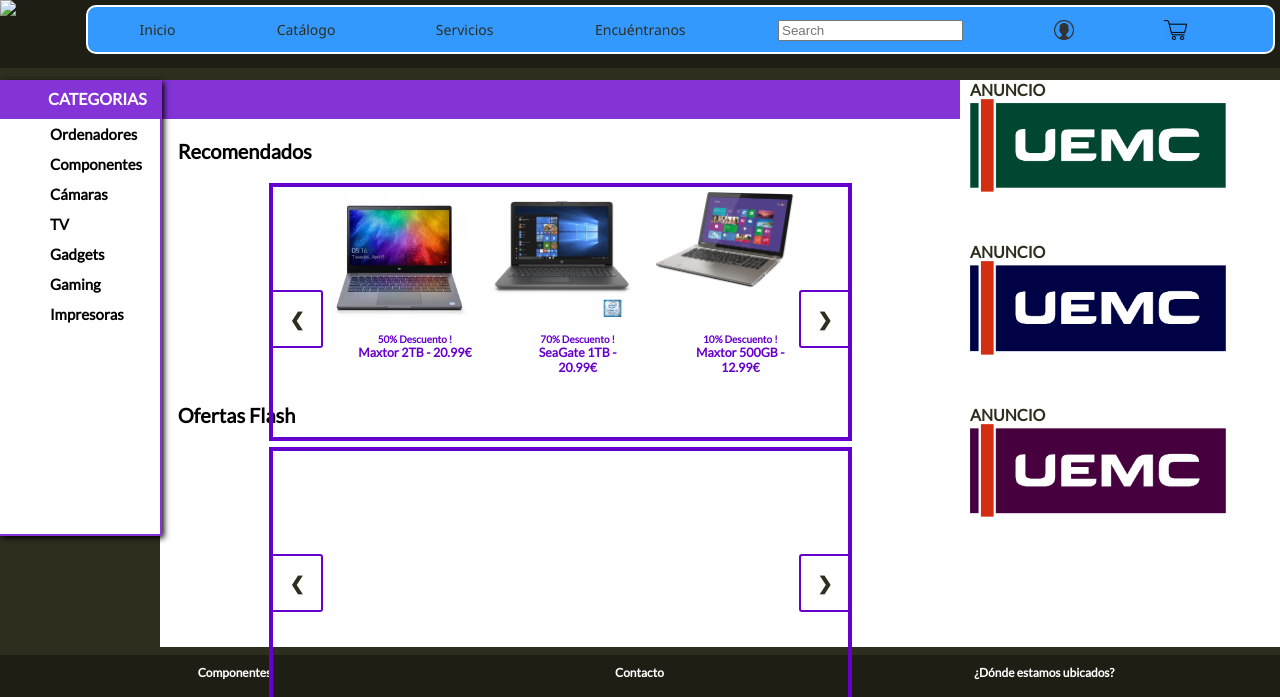
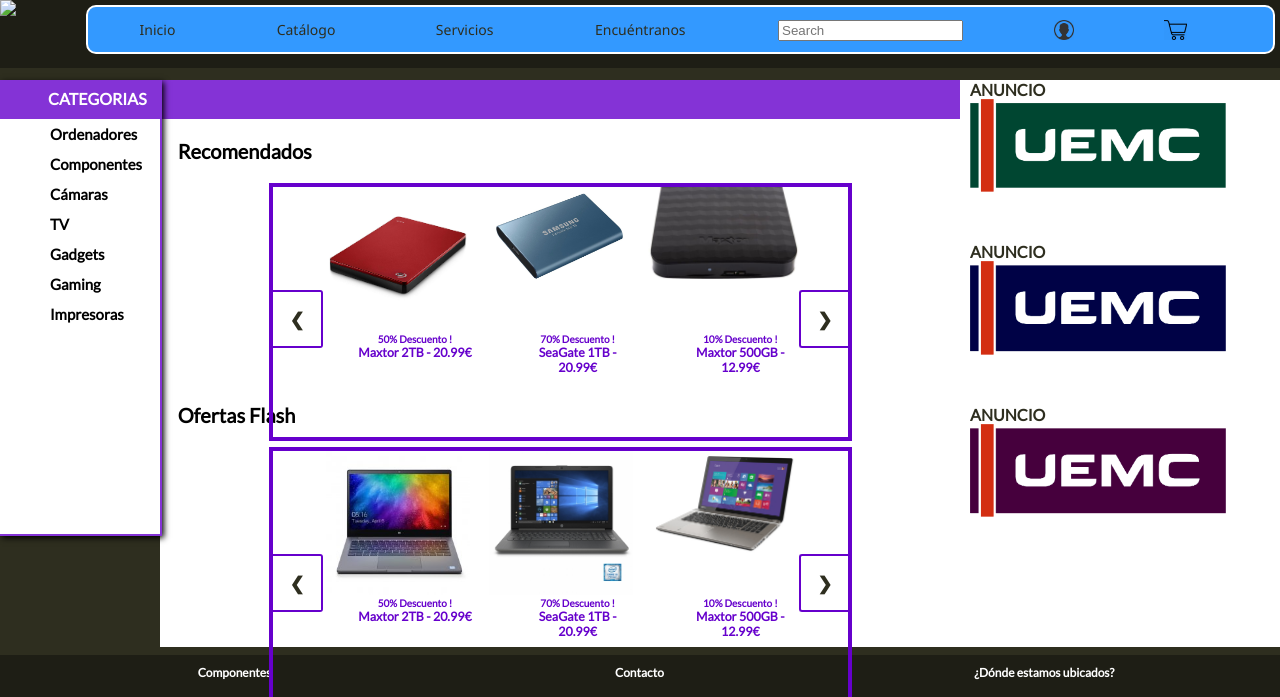
Before and after one commit to GZA1/DWpractica, a PHP site: page /catalogo/index.html in a window 1280 px wide. Shown: the top 697 px of the page. Run offline with PHP 8.4, Linux system fonts and the light colour scheme; some libraries are stand-ins or nearby versions.

Commit message:
carouseles hotfix

```diff
--- a/catalogo/index.html
+++ b/catalogo/index.html
@@ -94,8 +94,7 @@
                         <div class="slideshow-container flex_rows">
 
                             <div class="mySlides fade">
-                    <!--        <div class="numbertext">1 / 7</div>-->
-                            <div class="imaagen"><img src="../img/ej1.jpg"></div>
+                                <div class="imaagen"><img src="../img/externos/1.jpg"></div>
                                 <div class="text">
                                     <h6>50% Descuento !</h6>
                                     <h5>Maxtor 2TB - 20.99€</h5>
@@ -104,8 +103,7 @@
                             </div>
 
                             <div class="mySlides fade">
-                    <!--        <div class="numbertext">2 / 7</div>-->
-                            <div class="imaagen"><img src="../img/ej2.jpg"></div>
+                                <div class="imaagen"><img src="../img/externos/2.jpg"></div>
                                 <div class="text">
                                         <h6>70% Descuento !</h6>
                                         <h5>SeaGate 1TB - 20.99€</h5>
@@ -113,9 +111,8 @@
                             </div>
 
                             <div class="mySlides fade">
-                    <!--        <div class="numbertext">3 / 7</div>-->
                                 <div class="imaagen">
-                                <img src="../img/ej3.png">
+                                    <img src="../img/externos/maxtor/maxtor2.jpg">
                                 </div>
                                 <div class="text">
                                     <h6>10% Descuento !</h6>
@@ -124,9 +121,8 @@
                             </div>
 
                             <div class="mySlides fade">
-                    <!--        <div class="numbertext">4 / 7</div>-->
                                 <div class="imaagen">
-                                <img src="../img/ej4.jpg">
+                                    <img src="../img/externos/3.jpg">
                                 </div>
                                 <div class="text">
                                     <h6>50% Descuento !</h6>
@@ -134,9 +130,8 @@
                                 </div>
                             </div>
                             <div class="mySlides fade">
-                    <!--        <div class="numbertext">5 / 7</div>-->
                                 <div class="imaagen">
-                                <img src="../img/ej5.jpg">
+                                    <img src="../img/externos/4.jpg">
                                 </div>
                                 <div class="text">
                                     <h6>9% Descuento !</h6>
@@ -144,9 +139,8 @@
                                 </div>
                             </div>
                             <div class="mySlides fade">
-                    <!--        <div class="numbertext">6 / 7</div>-->
                                 <div class="imaagen">
-                                <img src="../img/ej6.jpg" >
+                                    <img src="../img/externos/5.jpg" >
                                 </div>
                                 <div class="text">
                                     <h6>7% Descuento !</h6>
@@ -154,11 +148,10 @@
                                 </div>
                             </div>
                             <div class="mySlides fade">
-                    <!--        <div class="numbertext">7 / 7</div>-->
 
                                 <div  class="imaagen">
 
-                               <img src="../img/ej7.jpg">
+                                   <img src="../img/externos/6.jpg">
                                 </div>
                                 <div class="text">
                                     <h6>10% Descuento !</h6>
@@ -173,12 +166,14 @@
                         </div>
                         <br>
                     </div>
+
+
+
                     <p >Ofertas Flash</p>
                     <div id="catCarousel">
                         <div class="slideshow-container flex_rows">
 
-                        <div class="mySlides fade">
-                    <!--        <div class="numbertext">1 / 7</div>-->
+                            <div class="mySlides1 fade">
                                 <div class="imaagen"><img src="../img/ej1.jpg"></div>
                                 <div class="text">
                                     <h6>50% Descuento !</h6>
@@ -187,8 +182,7 @@
                                 </div>
                             </div>
 
-                        <div class="mySlides fade">
-                    <!--        <div class="numbertext">2 / 7</div>-->
+                            <div class="mySlides1 fade">
                                 <div class="imaagen"><img src="../img/ej2.jpg"></div>
                                 <div class="text">
                                         <h6>70% Descuento !</h6>
@@ -196,8 +190,7 @@
                                 </div>
                             </div>
 
-                        <div class="mySlides fade">
-                    <!--        <div class="numbertext">3 / 7</div>-->
+                            <div class="mySlides1 fade">
                                 <div class="imaagen">
                                     <img src="../img/ej3.png">
                                 </div>
@@ -207,8 +200,7 @@
                                 </div>
                             </div>
 
-                        <div class="mySlides fade">
-                    <!--        <div class="numbertext">4 / 7</div>-->
+                            <div class="mySlides1 fade">
                                 <div class="imaagen">
                                     <img src="../img/ej4.jpg">
                                 </div>
@@ -217,8 +209,7 @@
                                     <h5>LG 1TB - 20.99€</h5>
                                 </div>
                             </div>
-                        <div class="mySlides fade">
-                    <!--        <div class="numbertext">5 / 7</div>-->
+                            <div class="mySlides1 fade">
                                 <div class="imaagen">
                                     <img src="../img/ej5.jpg">
                                 </div>
@@ -227,8 +218,7 @@
                                     <h5>Samsung 4TB - 343.99€</h5>
                                 </div>
                             </div>
-                        <div class="mySlides fade">
-                    <!--        <div class="numbertext">6 / 7</div>-->
+                            <div class="mySlides1 fade">
                                 <div class="imaagen">
                                     <img src="../img/ej6.jpg" >
                                 </div>
@@ -237,8 +227,7 @@
                                     <h5>SeaGate 500GB - 11.99€</h5>
                                 </div>
                             </div>
-                        <div class="mySlides fade">
-                    <!--        <div class="numbertext">7 / 7</div>-->
+                            <div class="mySlides1 fade">
 
                                 <div  class="imaagen">
 
@@ -251,8 +240,8 @@
                             </div>
 
 
-                        <a class="prev" onclick="plusSlides(-1)">&#10094;</a>
-                        <a class="next" onclick="plusSlides(1)">&#10095;</a>
+                            <a class="prev1" onclick="plusSlides1(-1)">&#10094;</a>
+                            <a class="next1" onclick="plusSlides1(1)">&#10095;</a>
 
                         </div>
                         <br>
@@ -322,7 +311,7 @@
                 function showSlides(n) {
                   var i;
                   var slides = document.getElementsByClassName("mySlides");
-                  var dots = document.getElementsByClassName("dot");
+
 
                   if (n > slides.length) {slideIndex = 3}
 
@@ -338,11 +327,42 @@
                         slides[slideIndex-3].style.display = "block";
                     }
                     slides[slideIndex-1].style.display = "block";
-            //      dots[slideIndex-1].className += " active";
                     slides[slideIndex-2].style.display = "block";
-            //      dots[slideIndex-2].className += " active";
                     slides[slideIndex-3].style.display = "block";
-            //      dots[slideIndex-3].className += " active";
+                }
+
+
+                var slideIndex1 = 3;
+
+                showSlides1(slideIndex1);
+
+                function plusSlides1(n) {
+                  showSlides1(slideIndex1 += n);
+                }
+
+
+
+                function showSlides1(n) {
+                  var i;
+                  var slides1 = document.getElementsByClassName("mySlides1");
+
+
+                  if (n > slides1.length) {slideIndex1 = 3}
+
+                    if (n < 1) {slideIndex1 = slides1.length}
+
+                  for (i = 0; i < slides1.length; i++) {
+                      slides1[i].style.display = "none";
+                  }
+
+                    if(slideIndex<3) {
+                        slides1[slideIndex1-1].style.display = "block";
+                        slides1[slideIndex1-2].style.display = "block";
+                        slides1[slideIndex1-3].style.display = "block";
+                    }
+                    slides1[slideIndex1-1].style.display = "block";
+                    slides1[slideIndex1-2].style.display = "block";
+                    slides1[slideIndex1-3].style.display = "block";
                 }
 
             </script>
--- a/styles/Carousel.css
+++ b/styles/Carousel.css
@@ -1,6 +1,6 @@
 /** {box-sizing: border-box}*/
 body {font-family: 'Lato', sans-serif; margin:0}
-.mySlides {
+.mySlides, .mySlides1 {
     display: none;
     align-items: center;
 
@@ -46,7 +46,7 @@ img {
 }
 
 /* Next & previous buttons */
-.prev, .next {
+.prev, .next, .prev1, .next1 {
   cursor: pointer;
   position: absolute;
   top: 50%;
@@ -63,23 +63,21 @@ img {
   user-select: none;
 }
 
-    .mySlides > img{
 
-    }
 /* Position the "next button" to the right */
-.next {
+.next, .next1 {
   right: 0;
   border-radius: 3px 0 0 3px;
    border-width: 2px 0 2px 2px;
 }
 
-.prev{
+.prev, .prev1{
     border-width: 2px 2px 2px 0;
     left: 0;
 }
 
 /* On hover, add a black background color with a little bit see-through */
-.prev:hover, .next:hover {
+.prev:hover, .next:hover, prev {
   background-color: rgba(0,0,0,0.8);
     color: white;
 }
--- a/styles/style-catalogo.css
+++ b/styles/style-catalogo.css
@@ -16,7 +16,8 @@
     margin-top: 2px;
     margin-bottom: 2%;
     margin-left: 3%;
-
+    border: ridge rgba(102,0,204);
+    border-width: 0 0 2px 0;
     padding: 1% 2% 1% 2%;
     z-index: 51;
 }
@@ -36,6 +37,7 @@
 
 
 }
+
 .product:hover {
     border: solid thin;
     border-color: #6600cc;
@@ -162,8 +164,12 @@
     font-weight: 700;
     font-size: 18px;
     padding-left: 4vw;
+    margin-left: 2.5%;
+    margin-right: 2.5%;
     margin-bottom: 2vh;
     text-decoration: underline;
+    border: ridge rgba(102,0,204);
+    border-width: 0 0 5px 0;
 }
 
 .filtroItem {
```
Lines whose indentation alone changed are shown as unchanged.
